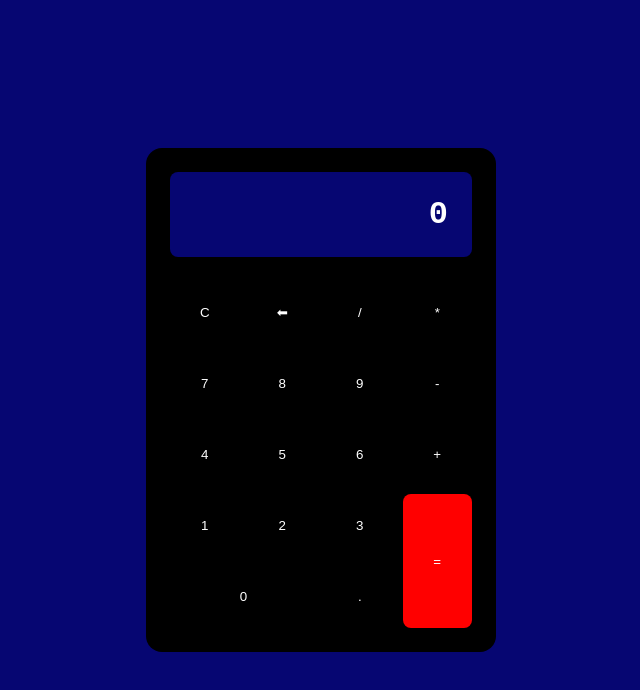
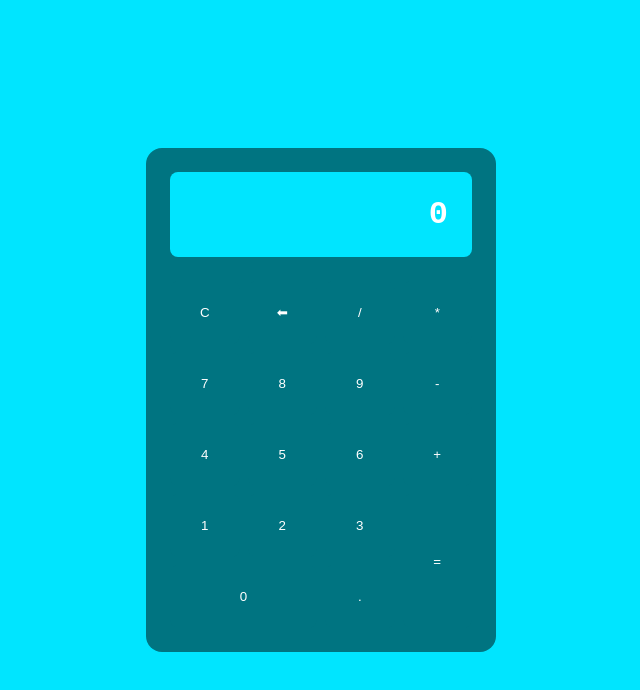
Before and after one commit to Vitorio-Max/Vitorio-Max.github.io, a plain HTML site: page Calculadora/calculadora.html in a window 1280 px wide. Shown: the whole page, without its empty margins (319-959 px from the left). Drawn offline with Linux system fonts and the light colour scheme.

Commit message:
nuevo estilos

```diff
--- a/Calculadora/calcustyle.css
+++ b/Calculadora/calcustyle.css
@@ -7,14 +7,14 @@
 
 body{
     min-height: 100vh;
-    background-color: rgb(6, 6, 114);
+    background-color: rgb(0, 229, 255);
     display: grid;
     place-items: center;
 
 }
 
 .calculadora{
-    background-color: black;
+    background-color: rgb(0, 116, 129);
     color: white;
     width: 350px;
     max-width: 100%;
@@ -27,7 +27,7 @@ body{
 
 .pantalla{
     grid-column: 1  / -1 ;
-    background-color:rgb(6, 6, 114);
+    background-color:rgb(0, 229, 255);
     padding: 1.5rem;
     font-size: 2rem;
     text-align: right;
@@ -39,7 +39,7 @@ body{
 
 
 .btn{
-    background-color: black;
+    background-color: rgb(0, 116, 129);
     color: white;
     border: 0;
     padding: 1.5rem .5rem;
@@ -51,7 +51,7 @@ body{
 }
 
 .btn:hover{
-    background-color: blue;
+    background-color: rgb(0, 229, 255);
 }
 
 #cero{
@@ -60,9 +60,9 @@ body{
 
 #igual{
     grid-row: span 2;
-    background-color: red;
+    background-color: rgb(0, 116, 129);
 }
 
 #igual:hover{
-background-color: rgb(255, 92, 92);
+background-color: rgb(112, 112, 112);
 }
```
